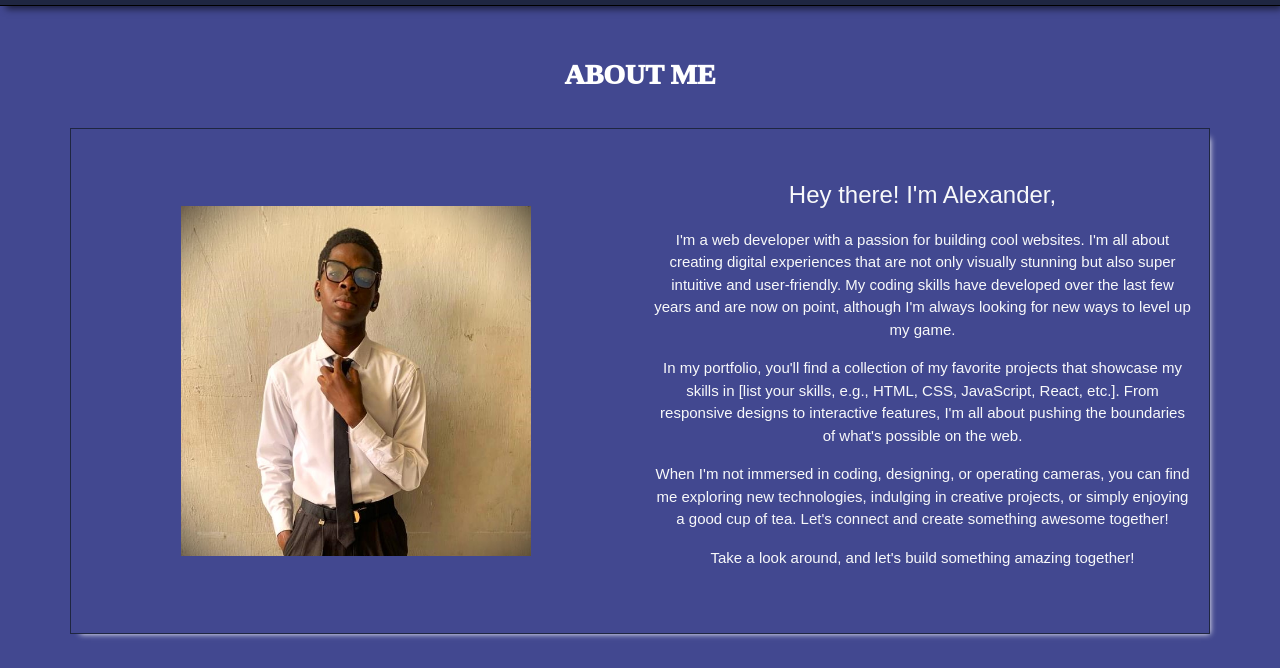
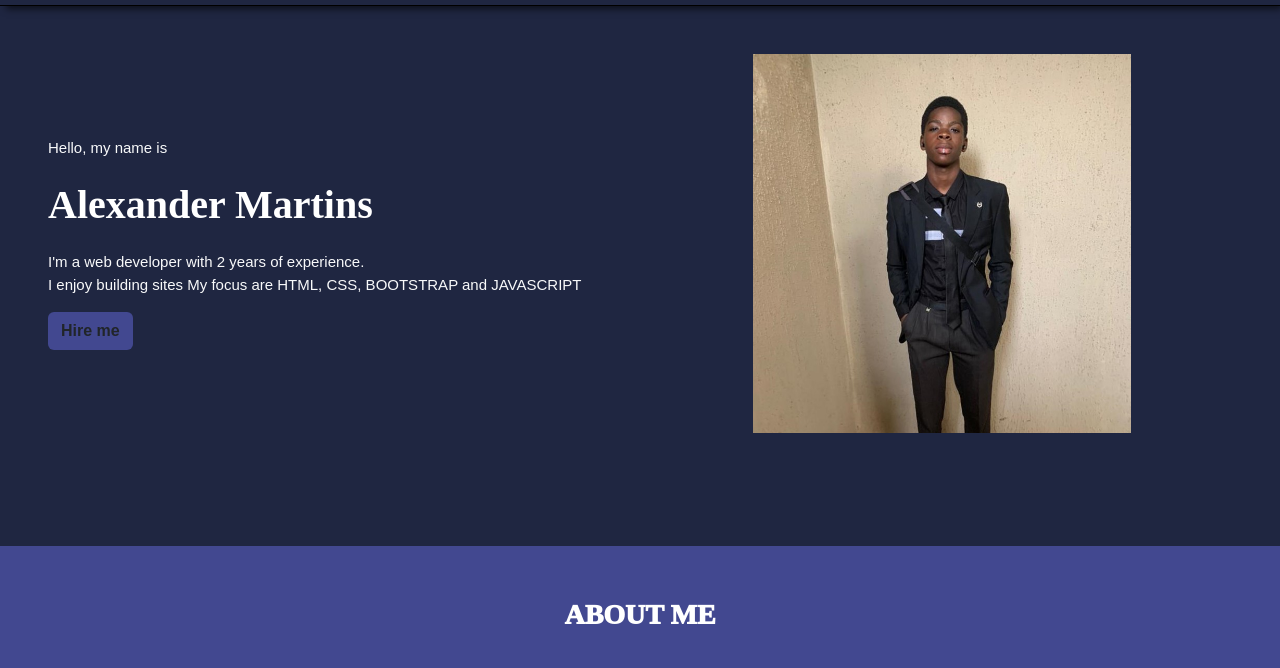
Before and after one commit to Dotun12345/portfolio, a plain HTML site: page index.html in a window 1280 px wide. Shown: the part 61-729 px from the top of the page. Drawn offline with nearby package versions, Linux system fonts and the light colour scheme; a web font is replaced by a local one.

Commit message:
Update index.html

```diff
--- a/index.html
+++ b/index.html
@@ -52,7 +52,28 @@
 
 
 <!-- ====================INTRO========================== -->
-
+<section class="sect" id="sct">
+    <div class="row align-items-center justify-content-start d-flex py-5 px-5">
+        <div class="cont col-lg-7 col-md-6 col-sm-12 text-light">
+            <p>Hello, my name is</p>
+            <p class="fs-1 fw-bold" id="intro-name">
+                Alexander Martins
+            </p>
+            <p class="frnt-end">
+                I'm a web developer with  2 years of experience.<br>
+                I enjoy building sites  My focus are HTML, CSS, BOOTSTRAP and JAVASCRIPT
+            </p>
+            <a href="#" class="btn fw-bold btn-putline-#8c57ff" id="hire">
+                Hire me
+            </a>
+        </div>
+        <div class="col-lg-4 col-md-5 justify-content-center d-flex flex-end d-none d-md-block">
+            <span class="tt">
+                <img src="images/IMG-20240702-WA0049.jpg" alt="" class="img-fluid">
+            </span>
+        </div>
+    </div>
+</section>
 
 <!-- =========================ABOUT====================== -->
 <section id="abt">
```
